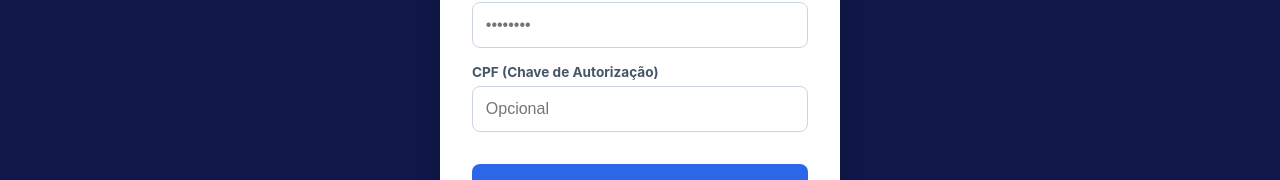
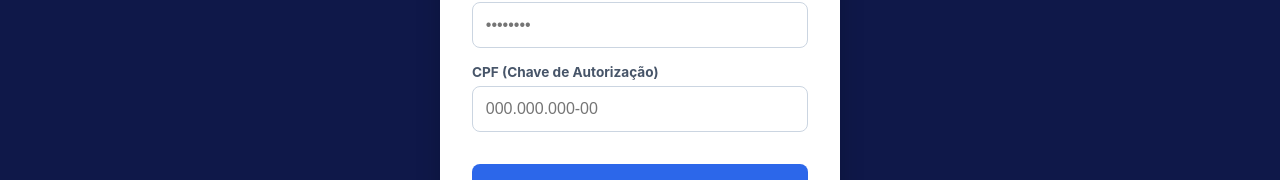
Before and after one commit to charlevaz/bolao, a Next.js app: page /login in a window 1280 px wide. Both pictures are taken after a click on the button "Cadastrar". Shown: the part 477-657 px from the top of the page. Built offline with nearby package versions, Linux system fonts and the light colour scheme.

Commit message:
fix: remove 'Opcional' placeholder from CPF input

```diff
--- a/app/login/page.tsx
+++ b/app/login/page.tsx
@@ -293,10 +293,10 @@ export default function Login() {
               </label>
               <input
                 type="text"
-                required={theme.id === 'barbearia'}
+                required={true}
                 value={documentVal}
                 onChange={e => setDocumentVal(e.target.value)}
-                placeholder={theme.id === 'barbearia' ? "(11) 99999-9999" : "Opcional"}
+                placeholder="000.000.000-00"
                 style={{ width: '100%', padding: '0.8rem', borderRadius: '8px', border: '1px solid #cbd5e1', fontSize: '1rem' }}
               />
             </div>
```
